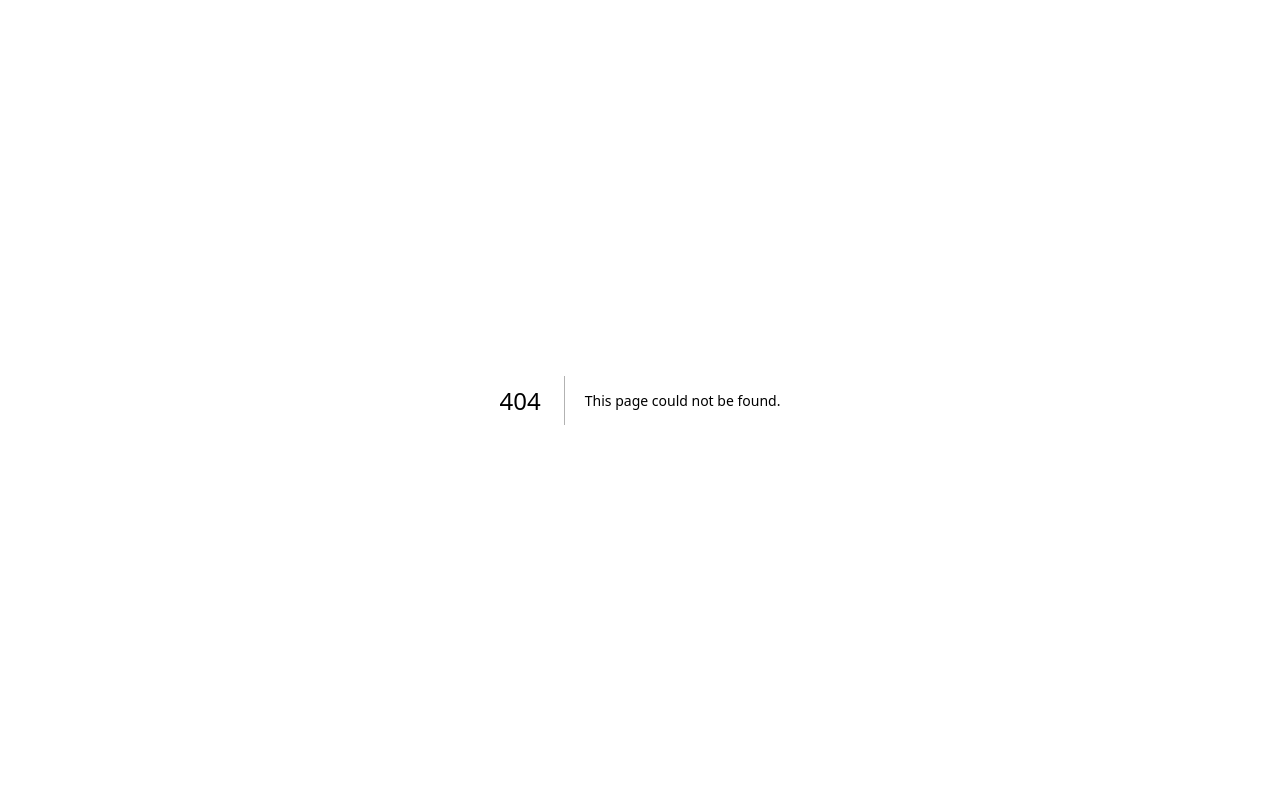
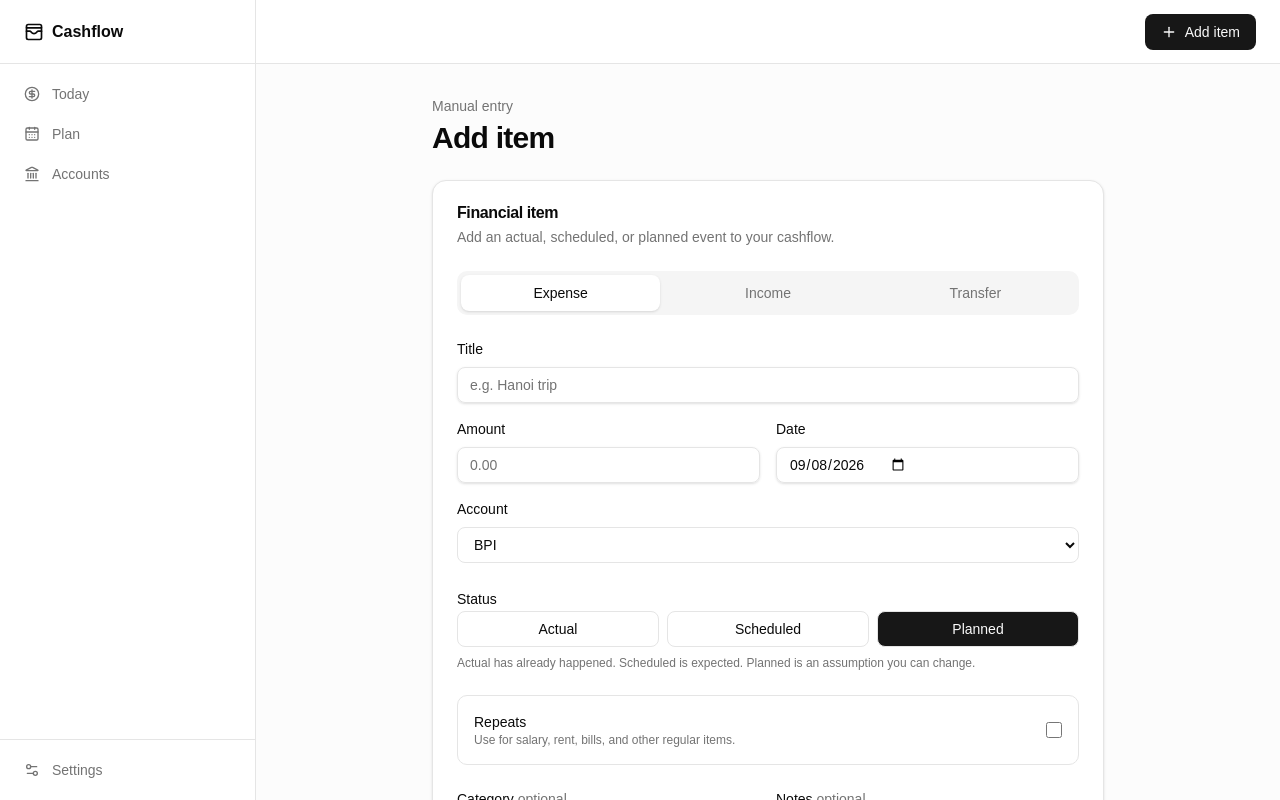
Before and after one commit to stanxaf/cashflow, a Next.js app: page /items/new in a window 1280 px wide. Before the commit this address had no page. Shown: the top 800 px of the page. Built offline with nearby package versions, Linux system fonts and the light colour scheme.

Commit message:
Add financial item creation route

```diff
--- /dev/null
+++ b/src/app/(app)/items/new/page.tsx
@@ -0,0 +1,11 @@
+import { FinancialItemForm } from "@/components/financial-item-form";
+import { Card, CardContent, CardDescription, CardHeader, CardTitle } from "@/components/ui/card";
+
+export default function NewItemPage() {
+  return (
+    <div className="mx-auto max-w-2xl space-y-6">
+      <div><p className="text-sm text-muted-foreground">Manual entry</p><h1 className="mt-1 text-2xl font-semibold tracking-tight sm:text-3xl">Add item</h1></div>
+      <Card><CardHeader><CardTitle>Financial item</CardTitle><CardDescription>Add an actual, scheduled, or planned event to your cashflow.</CardDescription></CardHeader><CardContent><FinancialItemForm /></CardContent></Card>
+    </div>
+  );
+}
```
